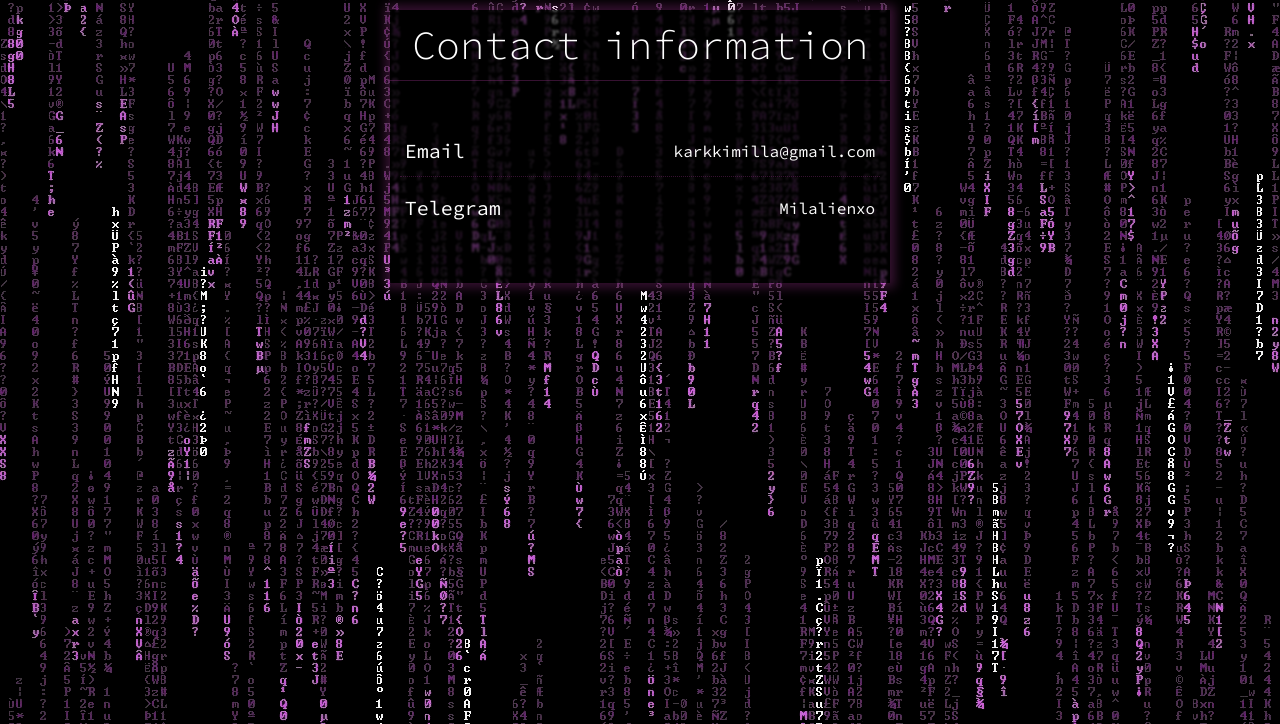
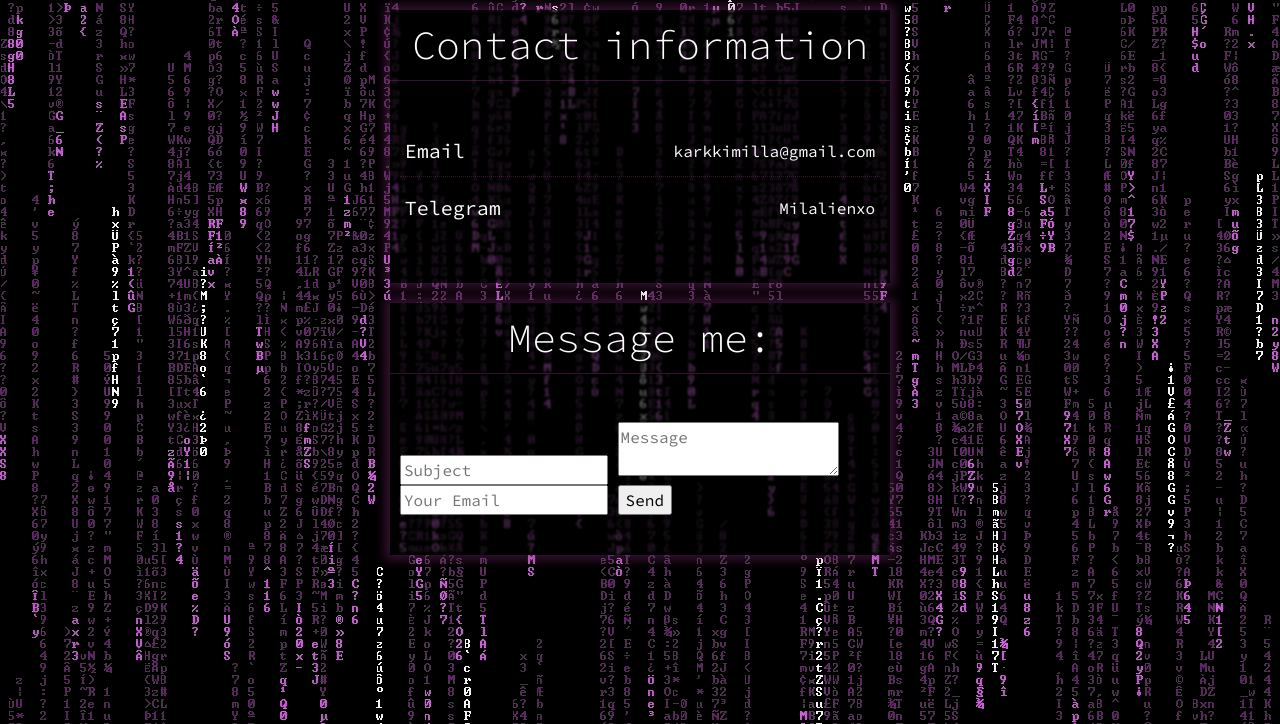
Before and after one commit to Milalien/Milalienxo, a plain HTML site: page contact.html in a window 1280 px wide. Shown: the part 76-800 px from the top of the page. Drawn offline with nearby package versions, Linux system fonts and the light colour scheme.

Commit message:
Update contact.html

```diff
--- a/contact.html
+++ b/contact.html
@@ -51,8 +51,40 @@
 
             </div>
         </fieldset>
+        <fieldset>
+            <legend>Message me:</legend>
+            <div class="wrapper">
+
+                <form action="https://postmail.invotes.com/send"
+    method="post" id="email_form">
+
+    <input type="text" name="subject" placeholder="Subject" />
+    <textarea name="text" placeholder="Message"></textarea>
+    <input type="hidden" name="access_token" value="adin9g177ncgakprm6ykn3hk" />
+    <input type="hidden" name="success_url" value=".?message=Email+Successfully+Sent%21&isError=0" />
+    <input type="hidden" name="error_url" value=".?message=Email+could+not+be+sent.&isError=1" />
+
+<input type="text" name="reply_to"
+                placeholder="Your Email" />
+
+
+    <input id="submit_form" type="submit" value="Send" />
+
+</form>
+
+            </div>
+        </fieldset>
     </div>
-
+<script>
+    var submitButton = document.getElementById("submit_form");
+    var form = document.getElementById("email_form");
+    form.addEventListener("submit", function (e) {
+        setTimeout(function() {
+            submitButton.value = "Sending...";
+            submitButton.disabled = true;
+        }, 1);
+    });
+</script>
     <script src="https://cdn.jsdelivr.net/npm/bootstrap@5.3.2/dist/js/bootstrap.bundle.min.js"
         integrity="sha384-C6RzsynM9kWDrMNeT87bh95OGNyZPhcTNXj1NW7RuBCsyN/o0jlpcV8Qyq46cDfL"
         crossorigin="anonymous"></script>
```
